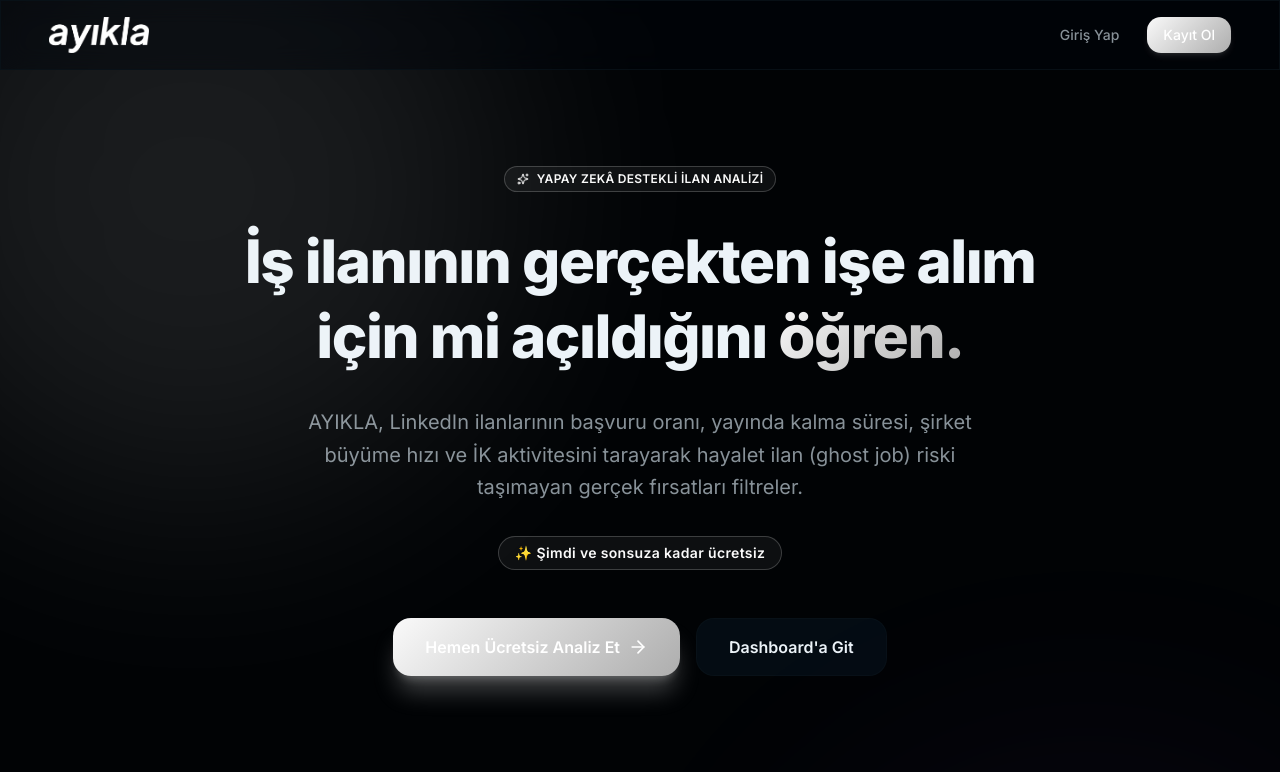
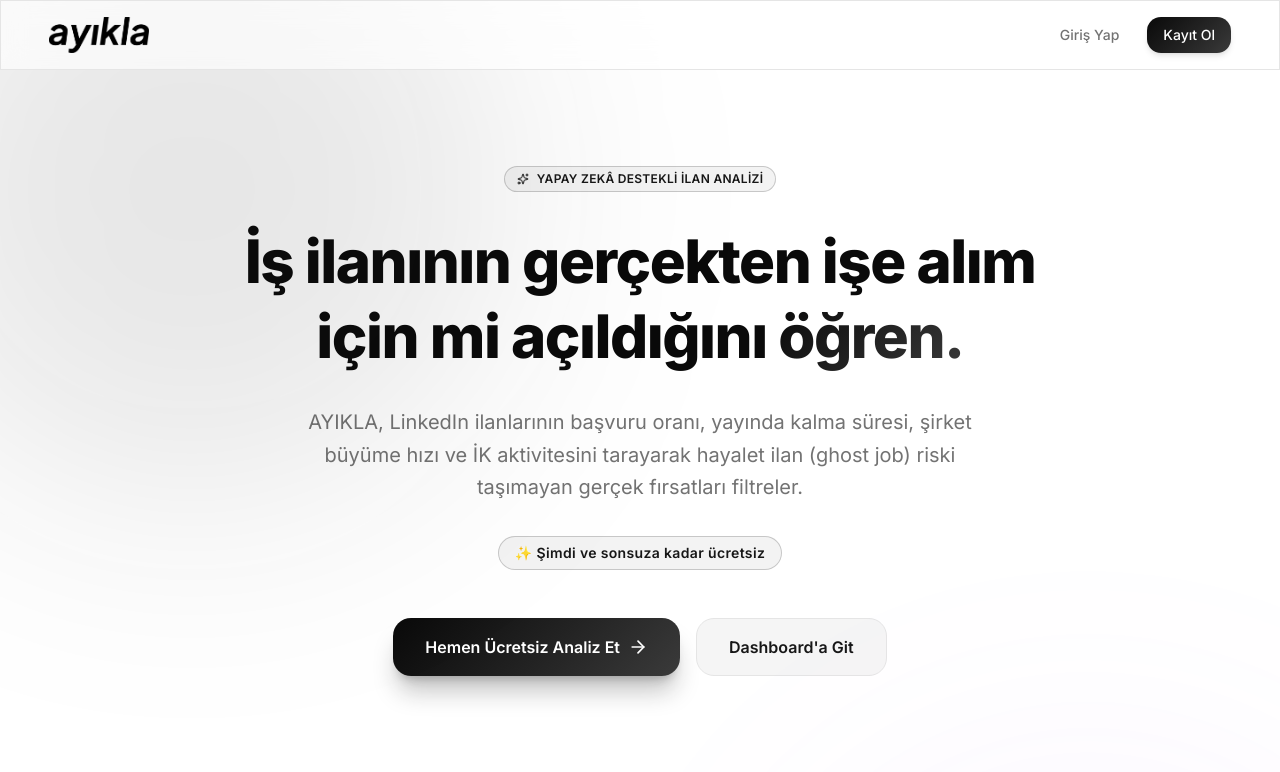
Before and after one commit to heyonurgoc/ayikla, a Next.js app: page / in a window 1280 px wide. Shown: the top 772 px of the page. Built offline with nearby package versions, Linux system fonts and the light colour scheme.

Commit message:
feat: change default theme to light mode on first load

```diff
--- a/src/app/layout.tsx
+++ b/src/app/layout.tsx
@@ -34,8 +34,8 @@ export default function RootLayout({
       <body className={`${inter.variable} font-sans min-h-full bg-background text-foreground antialiased`}>
         <ThemeProvider
           attribute="class"
-          defaultTheme="dark"
-          enableSystem
+          defaultTheme="light"
+          enableSystem={false}
           disableTransitionOnChange
         >
           {children}
```
